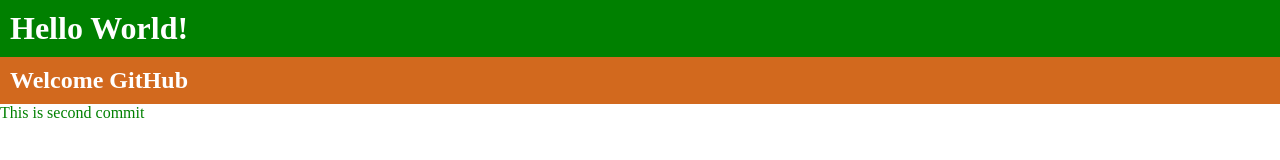
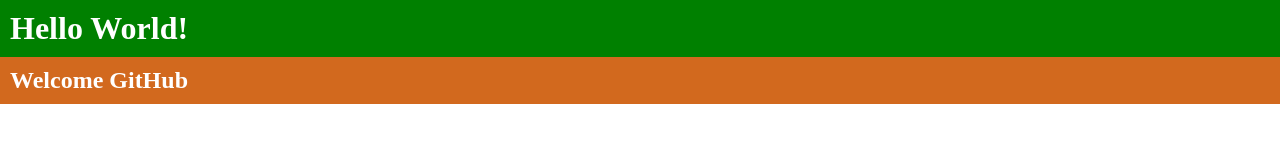
Before and after one commit to GTs-Projects/FE-108-6, a plain HTML site: page index.html in a window 1280 px wide. Drawn offline with Linux system fonts and the light colour scheme.

Commit message:
fird commit

```diff
--- a/index.html
+++ b/index.html
@@ -9,6 +9,6 @@
   <body>
     <h1>Hello World!</h1>
     <h2>Welcome GitHub</h2>
-    <p>This is second commit</p>
+
   </body>
 </html>
```
